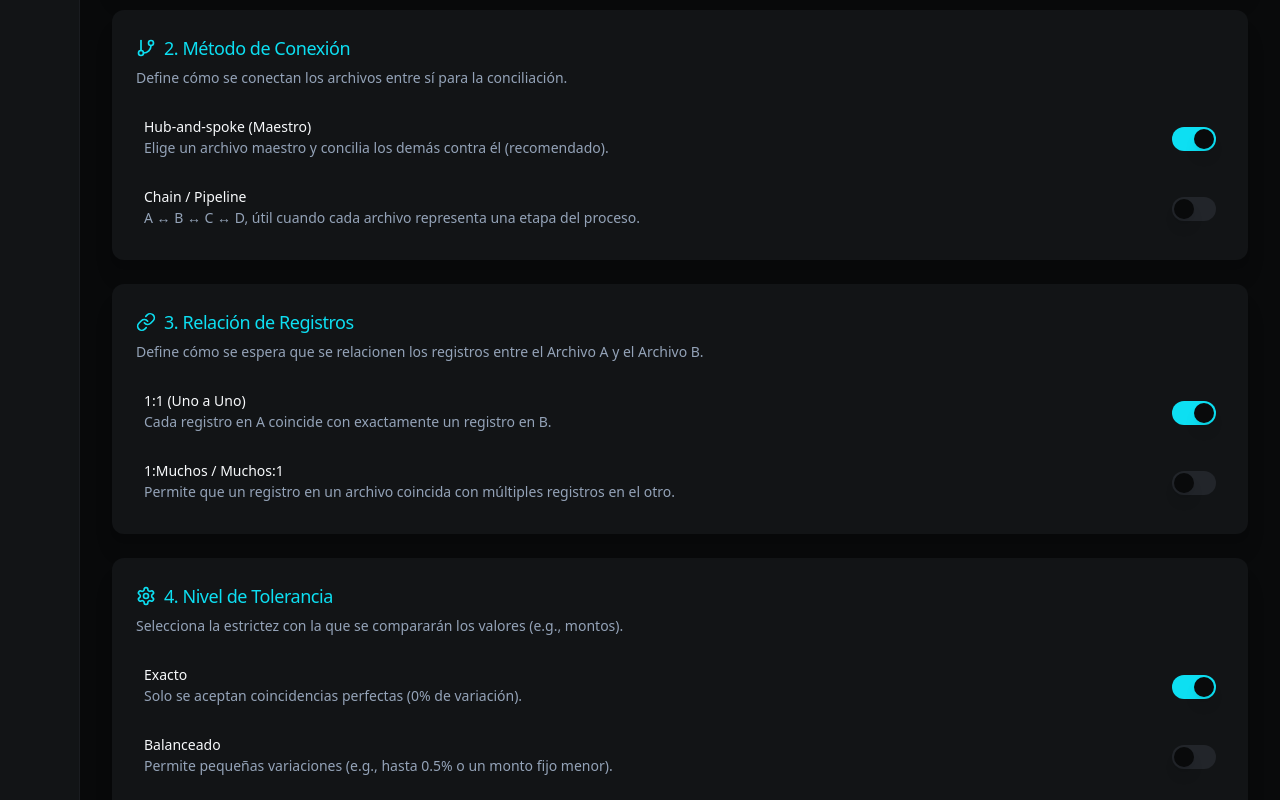
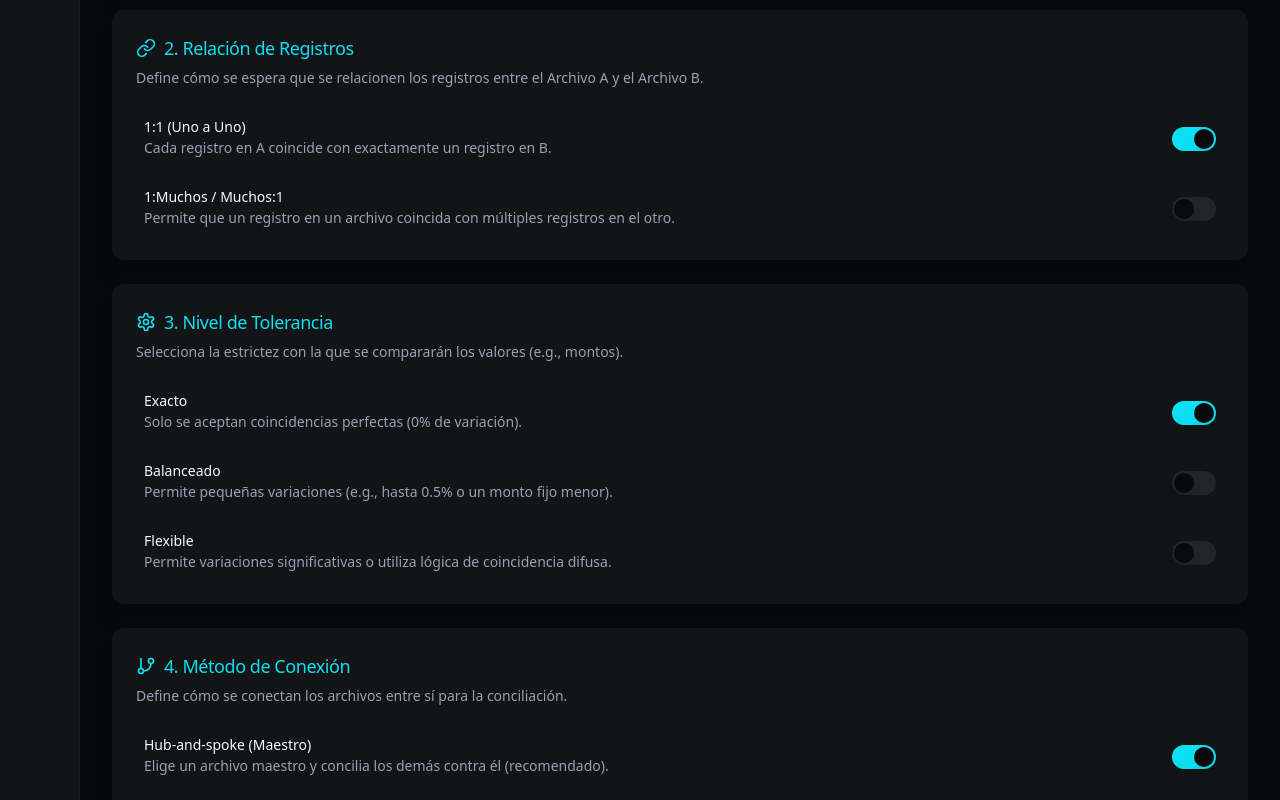
Before and after one commit to JuanLinarez/radiant-puffin-blink, a React (Vite) app: page / in a window 1280 px wide. Shown: the part 300-1100 px from the top of the page. Built offline with nearby package versions, Linux system fonts and the light colour scheme.

Commit message:
[dyad] Reordenando las secciones de configuración de la reconciliación - wrote 1 file(s)

```diff
--- a/src/components/ReconciliationSetup.tsx
+++ b/src/components/ReconciliationSetup.tsx
@@ -85,7 +85,7 @@ const ReconciliationSetup: React.FC = () => {
     <div className="space-y-6">
       <h2 className="text-2xl font-semibold text-foreground mb-4">Configuración de Reconciliación</h2>
 
-      {/* Section 1: File Upload */}
+      {/* Section 1: File Upload (Unchanged) */}
       <Card className="shadow-xl rounded-xl border-none">
         <CardHeader>
           <CardTitle className="flex items-center gap-2 text-lg font-medium text-primary">
@@ -119,47 +119,11 @@ const ReconciliationSetup: React.FC = () => {
         </CardContent>
       </Card>
 
-      {/* NEW Section 2: Connection Method */}
+      {/* Section 2: Record Relationship (Moved up) */}
       <Card className="shadow-xl rounded-xl border-none">
         <CardHeader>
           <CardTitle className="flex items-center gap-2 text-lg font-medium text-primary">
-            <GitBranch className="w-5 h-5" /> 2. Método de Conexión
-          </CardTitle>
-          <CardDescription>
-            Define cómo se conectan los archivos entre sí para la conciliación.
-          </CardDescription>
-        </CardHeader>
-        <CardContent className="space-y-4">
-          <div className="flex items-center justify-between p-2 rounded-md hover:bg-accent transition-colors">
-            <Label htmlFor="connection-hub" className="flex flex-col space-y-1 cursor-pointer">
-              <span className="font-medium">Hub-and-spoke (Maestro)</span>
-              <p className="text-sm text-muted-foreground">Elige un archivo maestro y concilia los demás contra él (recomendado).</p>
-            </Label>
-            <Switch
-              id="connection-hub"
-              checked={config.connectionHubSpoke}
-              onCheckedChange={(checked) => handleConnectionSwitchChange('connectionHubSpoke', checked)}
-            />
-          </div>
-          <div className="flex items-center justify-between p-2 rounded-md hover:bg-accent transition-colors">
-            <Label htmlFor="connection-chain" className="flex flex-col space-y-1 cursor-pointer">
-              <span className="font-medium">Chain / Pipeline</span>
-              <p className="text-sm text-muted-foreground">A ↔ B ↔ C ↔ D, útil cuando cada archivo representa una etapa del proceso.</p>
-            </Label>
-            <Switch
-              id="connection-chain"
-              checked={config.connectionChain}
-              onCheckedChange={(checked) => handleConnectionSwitchChange('connectionChain', checked)}
-            />
-          </div>
-        </CardContent>
-      </Card>
-
-      {/* Section 3: Record Relationship (Updated Index) */}
-      <Card className="shadow-xl rounded-xl border-none">
-        <CardHeader>
-          <CardTitle className="flex items-center gap-2 text-lg font-medium text-primary">
-            <Link className="w-5 h-5" /> 3. Relación de Registros
+            <Link className="w-5 h-5" /> 2. Relación de Registros
           </CardTitle>
           <CardDescription>
             Define cómo se espera que se relacionen los registros entre el Archivo A y el Archivo B.
@@ -191,11 +155,11 @@ const ReconciliationSetup: React.FC = () => {
         </CardContent>
       </Card>
 
-      {/* Section 4: Comparison Tolerance (Updated Index) */}
+      {/* Section 3: Comparison Tolerance (Moved up) */}
       <Card className="shadow-xl rounded-xl border-none">
         <CardHeader>
           <CardTitle className="flex items-center gap-2 text-lg font-medium text-primary">
-            <Settings className="w-5 h-5" /> 4. Nivel de Tolerancia
+            <Settings className="w-5 h-5" /> 3. Nivel de Tolerancia
           </CardTitle>
           <CardDescription>
             Selecciona la estrictez con la que se compararán los valores (e.g., montos).
@@ -238,6 +202,42 @@ const ReconciliationSetup: React.FC = () => {
         </CardContent>
       </Card>
 
+      {/* Section 4: Connection Method (Moved down) */}
+      <Card className="shadow-xl rounded-xl border-none">
+        <CardHeader>
+          <CardTitle className="flex items-center gap-2 text-lg font-medium text-primary">
+            <GitBranch className="w-5 h-5" /> 4. Método de Conexión
+          </CardTitle>
+          <CardDescription>
+            Define cómo se conectan los archivos entre sí para la conciliación.
+          </CardDescription>
+        </CardHeader>
+        <CardContent className="space-y-4">
+          <div className="flex items-center justify-between p-2 rounded-md hover:bg-accent transition-colors">
+            <Label htmlFor="connection-hub" className="flex flex-col space-y-1 cursor-pointer">
+              <span className="font-medium">Hub-and-spoke (Maestro)</span>
+              <p className="text-sm text-muted-foreground">Elige un archivo maestro y concilia los demás contra él (recomendado).</p>
+            </Label>
+            <Switch
+              id="connection-hub"
+              checked={config.connectionHubSpoke}
+              onCheckedChange={(checked) => handleConnectionSwitchChange('connectionHubSpoke', checked)}
+            />
+          </div>
+          <div className="flex items-center justify-between p-2 rounded-md hover:bg-accent transition-colors">
+            <Label htmlFor="connection-chain" className="flex flex-col space-y-1 cursor-pointer">
+              <span className="font-medium">Chain / Pipeline</span>
+              <p className="text-sm text-muted-foreground">A ↔ B ↔ C ↔ D, útil cuando cada archivo representa una etapa del proceso.</p>
+            </Label>
+            <Switch
+              id="connection-chain"
+              checked={config.connectionChain}
+              onCheckedChange={(checked) => handleConnectionSwitchChange('connectionChain', checked)}
+            />
+          </div>
+        </CardContent>
+      </Card>
+
       {/* Start Button */}
       <div className="text-center pt-4">
         <Button
```
